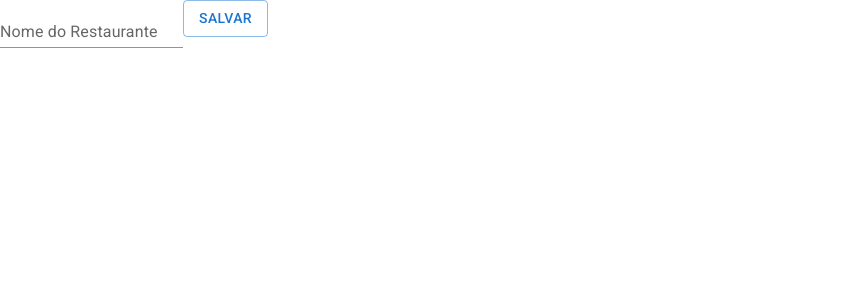
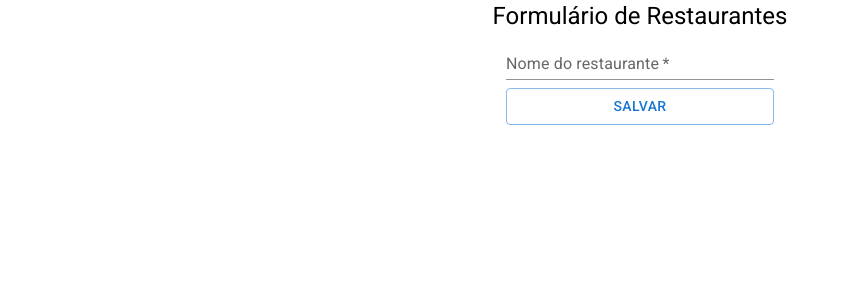
Before and after one commit to jeff-pedro/integrando-react-api, a React (Create React App) app in the folder client/: page /admin/restaurantes/1 in a window 1280 px wide. Shown: the top 300 px of the page, without its empty margins (0-849 px from the left). Built offline with nearby package versions, Linux system fonts and the light colour scheme; no server answers.

Commit message:
melhora layout do formulário de cadastro de restaurantes

```diff
--- a/client/src/paginas/Administracao/Restaurantes/FormularioRestaurante.tsx
+++ b/client/src/paginas/Administracao/Restaurantes/FormularioRestaurante.tsx
@@ -1,4 +1,4 @@
-import { Button, TextField } from "@mui/material"
+import { Box, Button, TextField, Typography } from "@mui/material"
 import axios from "axios"
 import { useEffect, useState } from "react"
 import { useParams } from "react-router-dom"
@@ -45,15 +45,22 @@
     }
 
     return (
-        <form onSubmit={aoSubmeterForm}>
-            <TextField
-                value={nomeRestaurante}
-                onChange={evento => setNomeRestaurante(evento.target.value)}
-                variant="standard"
-                label="Nome do Restaurante"
-            />
-            <Button type="submit" variant="outlined">Salvar</Button>
-        </form>
+        <Box sx={{ display: "flex", flexDirection: "column", alignItems: "center" }}>
+            <Typography component="h1" variant="h5">Formulário de Restaurantes</Typography>
+            <Box component="form" onSubmit={aoSubmeterForm}>
+                <TextField
+                    value={nomeRestaurante}
+                    onChange={evento => setNomeRestaurante(evento.target.value)}
+                    label="Nome do restaurante"
+                    variant="standard"
+                    fullWidth
+                    required
+                />
+                <Button sx={{ marginTop: 1 }} type="submit" variant="outlined" fullWidth>
+                    Salvar
+                </Button>
+            </Box>
+        </Box>
     )
 }
 
```
